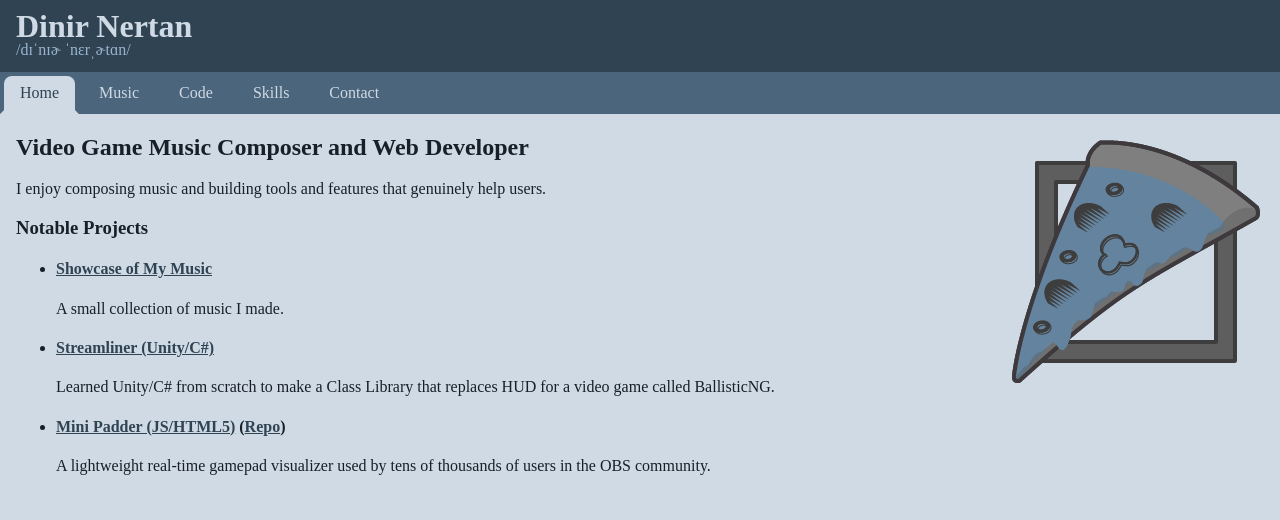
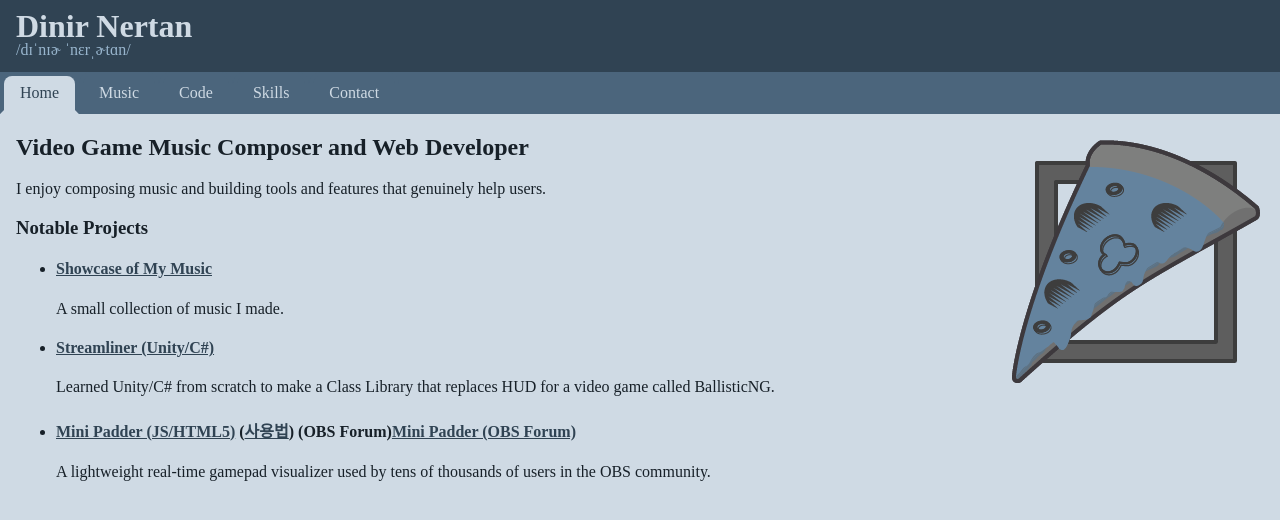
Before and after one commit to Dinir/dinir.github.io, a Jekyll site: the page built from index.md, in a window 1280 px wide and 900 px high. Shown: the top 520 px of the window. Built offline with Jekyll 4.4.1, drawn with Linux system fonts in a browser that asks for light colours.

Commit message:
add mini padder related links and change their order

```diff
--- a/_includes/content/index.md
+++ b/_includes/content/index.md
@@ -12,10 +12,11 @@ I enjoy composing music and building tools and features that genuinely help user
   A small collection of music I made.
 - #### [Streamliner (Unity/C#)][Streamliner]{:target="_blank"}
   Learned Unity/C# from scratch to make a Class Library that replaces HUD for a video game called BallisticNG.
-- #### [Mini Padder (JS/HTML5)][Mini Padder]{:target="_blank"} ([Repo][Mini Padder Repository]{:target="_blank"})
+- #### [Mini Padder (JS/HTML5)][Mini Padder]{:target="_blank"} ([사용법][Mini Padder Manual (KO)]{:target="_blank"}) (OBS Forum)[Mini Padder (OBS Forum)]{:target="_blank"}
   A lightweight real-time gamepad visualizer used by tens of thousands of users in the OBS community.
 
 [Try These First]: https://soundcloud.com/dinir/sets/spotlight?si=e011a08268004100a0f0809c6c125281&utm_source=clipboard&utm_medium=text&utm_campaign=social_sharing
 [Streamliner]: https://www.nexusmods.com/ballisticng/mods/16
-[Mini Padder]: https://obsproject.com/forum/resources/mini-padder.944/
-[Mini Padder Repository]: https://github.com/dinir/mini-padder
+[Mini Padder]: https://dinir.github.io/mini-padder/
+[Mini Padder Manual (KO)]: https://github.com/Dinir/mini-padder/wiki/%EC%82%AC%EC%9A%A9%EB%B2%95
+[Mini Padder (OBS Forum)]: https://obsproject.com/forum/resources/mini-padder.944/
```
